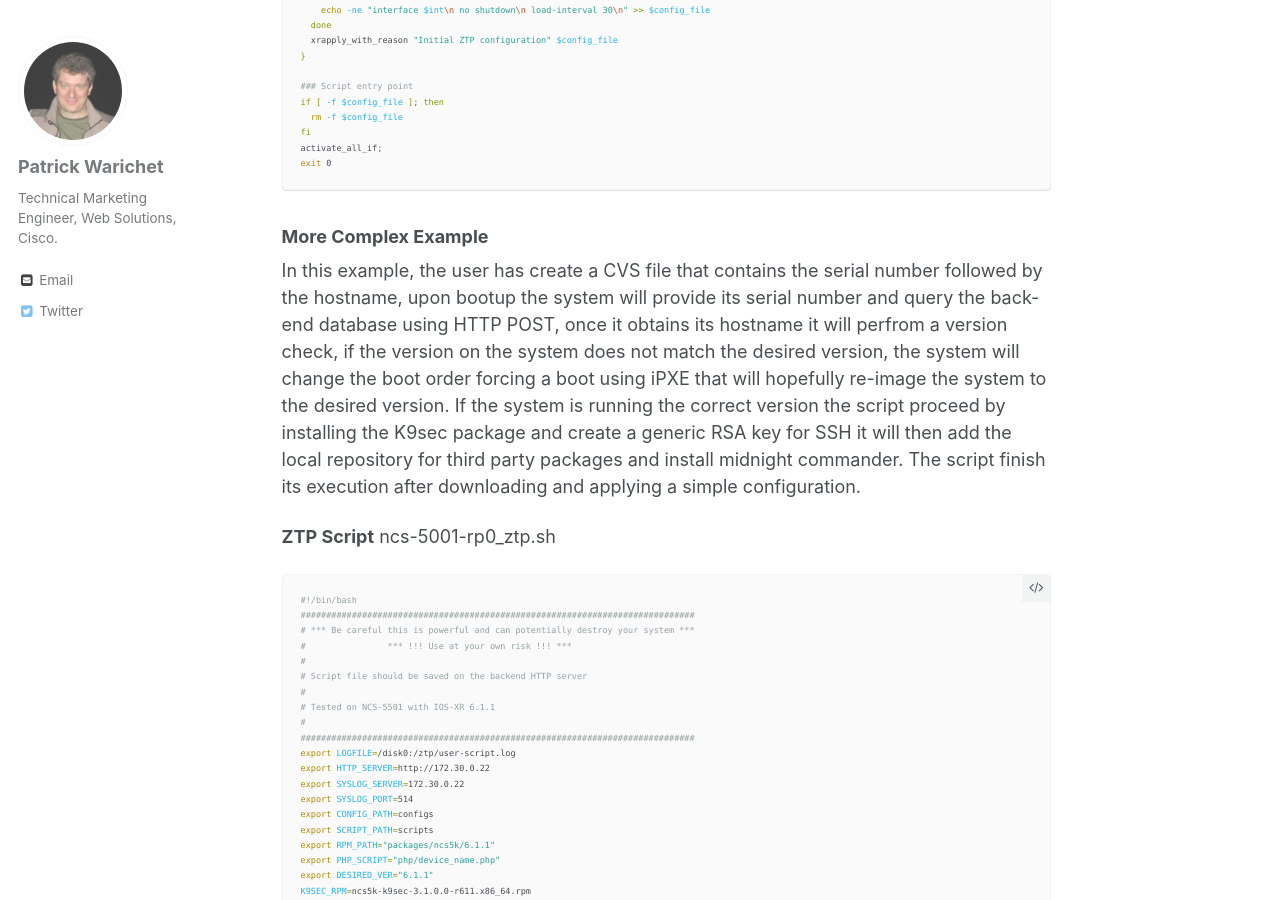
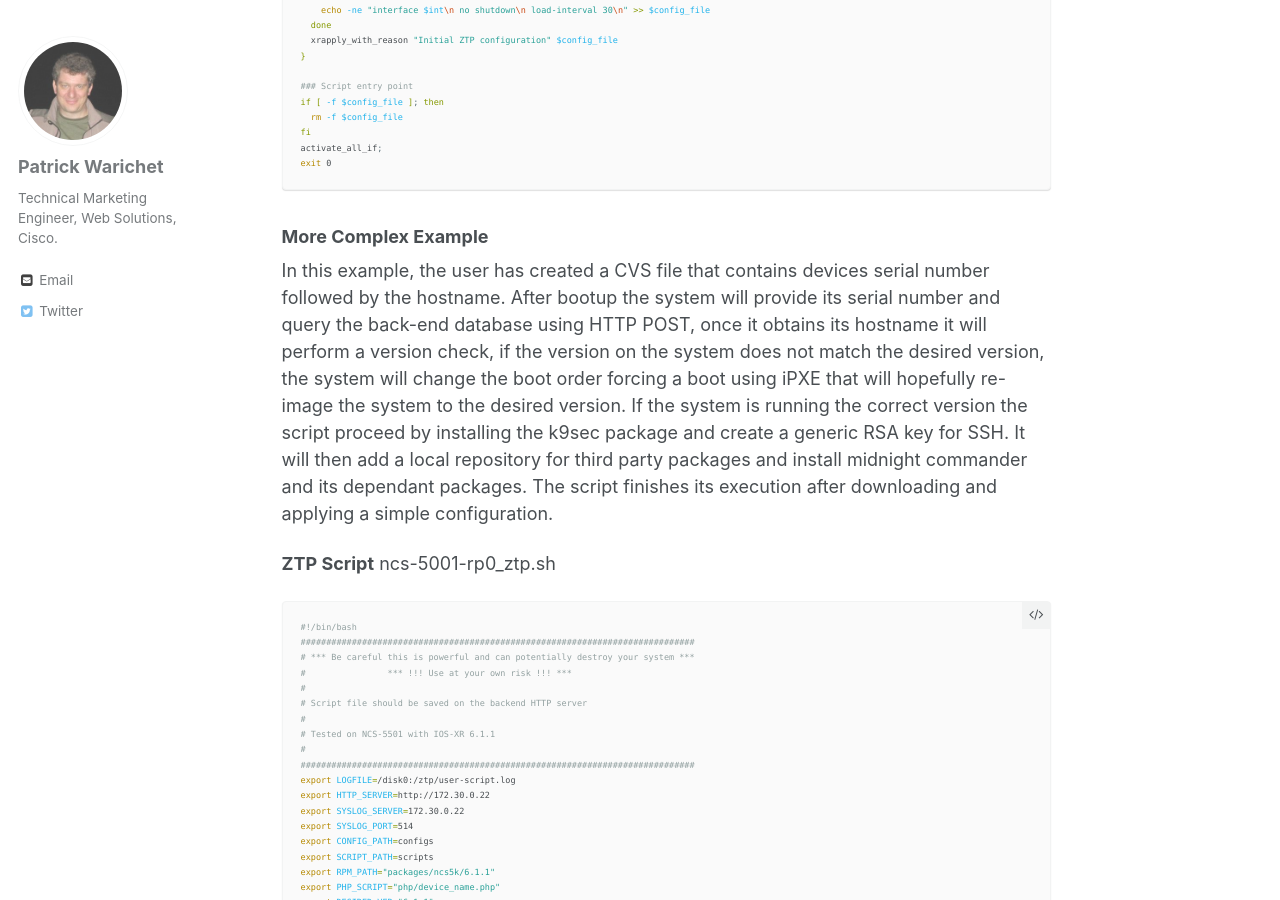
Before and after one commit to xrdocs/software-management, a Jekyll site: the page built from _tutorials/2016-08-26-working-with-ztp.md, in a window 1280 px wide and 900 px high, scrolled down 5734 px. Built offline with Jekyll 4.4.1, drawn with Linux system fonts in a browser that asks for light colours; comment, search, counter and statistics services are not loaded.

Commit message:
Updated 2016-08-26-working-with-ztp.md

````diff
--- a/_tutorials/2016-08-26-working-with-ztp.md
+++ b/_tutorials/2016-08-26-working-with-ztp.md
@@ -208,7 +208,7 @@ exit 0
 ```
 
 ### More Complex Example
-In this example, the user has create a CVS file that contains the serial number followed by the hostname, upon bootup the system will provide its serial number and query the back-end database using HTTP POST, once it obtains its hostname it will perfrom a version check, if the version on the system does not match the desired version, the system will change the boot order forcing a boot using iPXE that will hopefully re-image the system to the desired version. If the system is running the correct version the script proceed by installing the K9sec package and create a generic RSA key for SSH it will then add the local repository for third party packages and install midnight commander. The script finish its execution after downloading and applying a simple configuration.
+In this example, the user has created a CVS file that contains devices serial number followed by the hostname. After bootup the system will provide its serial number and query the back-end database using HTTP POST, once it obtains its hostname it will perform a version check, if the version on the system does not match the desired version, the system will change the boot order forcing a boot using iPXE that will hopefully re-image the system to the desired version. If the system is running the correct version the script proceed by installing the k9sec package and create a generic RSA key for SSH. It will then add a local repository for third party packages and install midnight commander and its dependant packages. The script finishes its execution after downloading and applying a simple configuration.
 
 **ZTP Script** ncs-5001-rp0_ztp.sh
 
````
